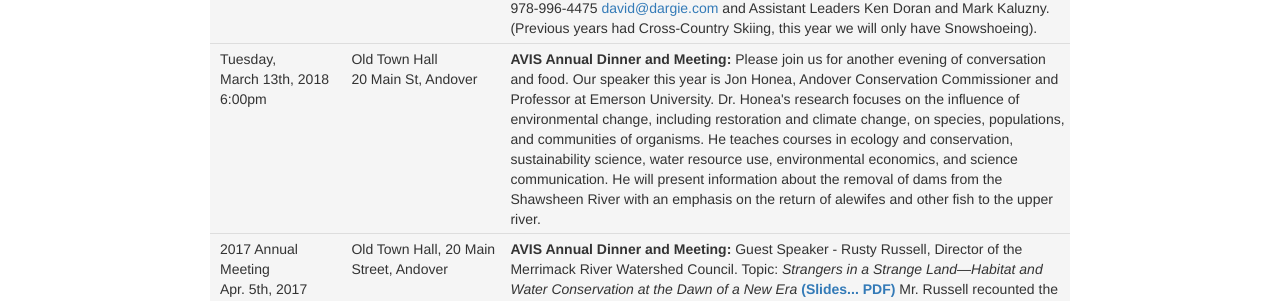
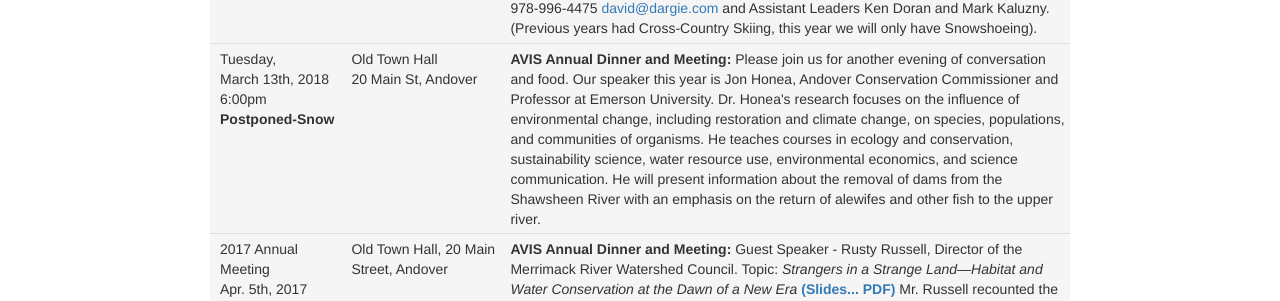
Before and after one commit to avisandover/avis-website, a Jekyll site: the page built from events.html, in a window 1280 px wide and 900 px high. Shown: the part 361-662 px from the top of the window. Built offline with Jekyll 4.4.1, drawn with Linux system fonts in a browser that asks for light colours.

Commit message:
annual dinner postponed

```diff
--- a/events.html
+++ b/events.html
@@ -44,6 +44,7 @@
 							Tuesday,<br>
 							March 13th, 2018<br>
 							6:00pm<br>
+							<strong>Postponed-Snow</strong><br>
 						</td>
 						<td>
 							Old Town Hall<br>
```
